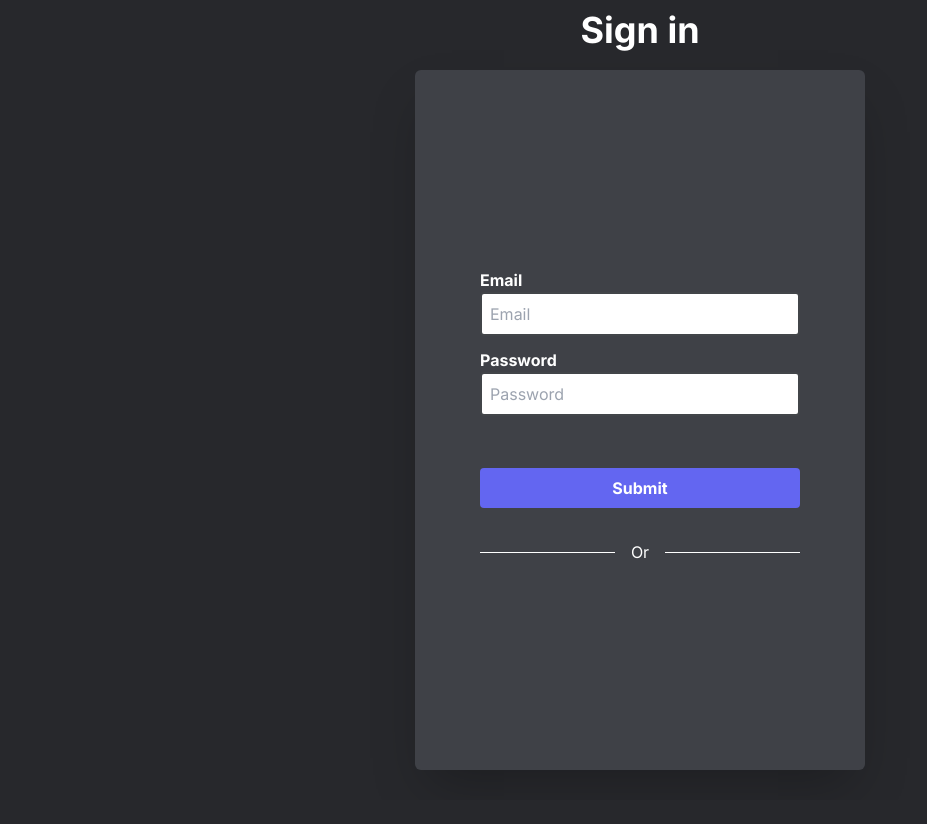
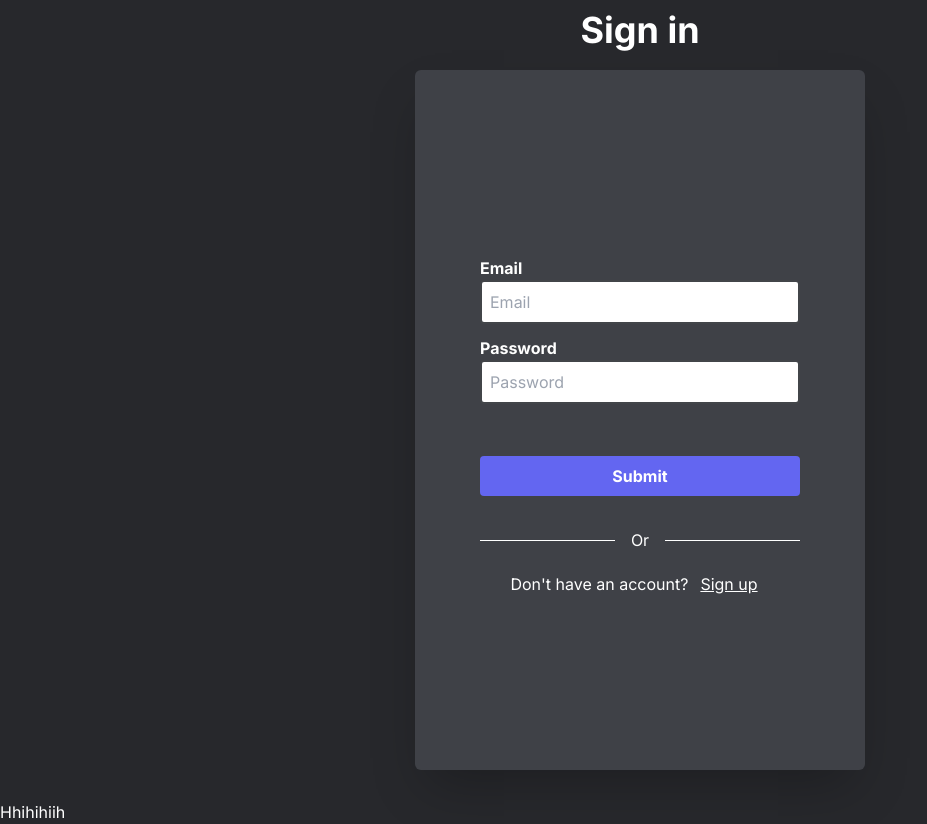
Before and after one commit to AlinMican1/workoutApp, a Next.js app: page /login in a window 1280 px wide. Shown: the whole page, without its empty margins (0-927 px from the left). Before the commit the page ends 800 px from the top, so only its background shows below. Built offline with nearby package versions, Linux system fonts and the light colour scheme.

Commit message:
finalises some touches on LoginSystem.

```diff
--- a/src/app/layout.tsx
+++ b/src/app/layout.tsx
@@ -1,6 +1,7 @@
 import './globals.css'
 import type { Metadata } from 'next'
 import { Inter } from 'next/font/google'
+import { headers } from "next/headers";
 
 const inter = Inter({ subsets: ['latin'] })
 // import { Poppins } from 'next/font/google'
@@ -22,9 +23,18 @@ export default function RootLayout({
 }: {
   children: React.ReactNode
 }) {
+  const headersList = headers();
+  const pathname = headersList.get("x-invoke-path") || "";
   return (
     <html lang="en">
-      <body className={`${inter.className} bg-[#27282c] text-white`}>{children}</body>
+      <body className={`${inter.className} bg-[#27282c] text-white`}>{children}
+        {pathname === '/login' || pathname === '/register' ? <>
+        </> :
+          <h1 className='text-white'>Hhihihiih</h1>
+        }
+
+
+      </body>
     </html>
   )
 }
--- a/src/components/molecule/login.tsx
+++ b/src/components/molecule/login.tsx
@@ -3,6 +3,7 @@ import React from 'react'
 import { useState } from 'react';
 import {useRouter} from 'next/navigation';
 import { signIn } from 'next-auth/react'
+import Link from 'next/link';
 
 export default function Login () {
 
@@ -110,6 +111,11 @@ return (
                       <span className="flex-shrink mx-4 text-white">Or</span>
                       <div className="flex-grow border-t border-white"></div>
                     </div>
+
+                    <div className='flex'>
+                      <p>Don't have an account?</p>
+                      <Link className=" px-3 underline text-yellow hover:text-sky-700"href='/register'>Sign up</Link>
+                    </div>
                 </div>
             </div>
 
```
